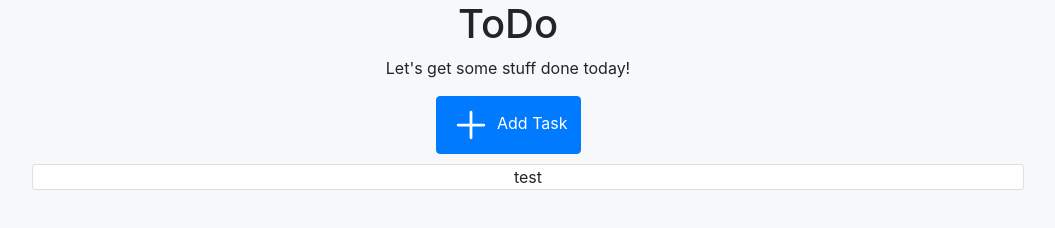
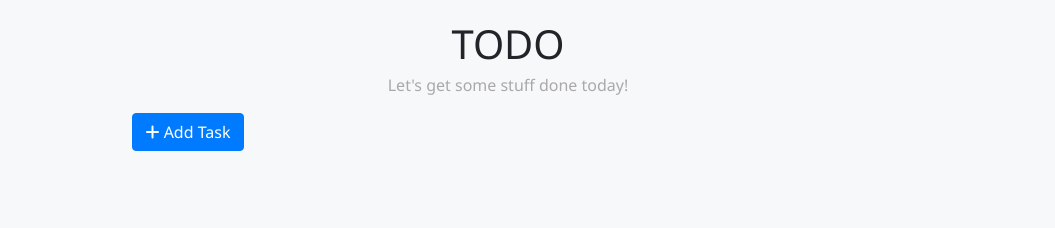
Before and after one commit to jdephil/ToDo-GC, a plain HTML site: page index.html in a window 1280 px wide. Shown: the whole page, without its empty margins (132-1187 px from the left). Drawn offline with nearby package versions, Linux system fonts and the light colour scheme.

Commit message:
styling 80%

```diff
--- a/index.html
+++ b/index.html
@@ -12,14 +12,19 @@
 </head>
 <body>
   <header>
-    <h1>ToDo</h1>
-    <p>Let's get some stuff done today!</p>
+    <h1>TODO</h1>
+    <h6>Let's get some stuff done today!</h6>
   </header>
+
+
+  <main id="mainDiv">
     <div id="addTaskDiv">
-    <button id="addBtn" class="btn btn-primary">
-      <img src="assets/plus.svg" alt="plus sign">
+      <div id="addBtnDiv">
+        <button id="addBtn" class="btn btn-primary ">
+          <i class="fas fa-plus"></i>
           Add Task
         </button>
+      </div>
 
       <div id="formDiv">
         <form>
@@ -35,16 +40,16 @@
             id="taskDate"
           >
           </input>
-        <button id="submitBtn" type="submit">Submit</button>
+          <button class="btn btn-outline-primary btn-sm" id="submitBtn" type="submit">Add</button>
         </form>
       </div>
     </div>
 
-  <main id="mainDiv">
+    <div id="todoDiv">
       <ul id="todoList">
-      <li class="liItems card">test</li>
+
       </ul>
-
+    </div>
   </main>
 </body>
 </html>
--- a/style.css
+++ b/style.css
@@ -1,6 +1,12 @@
 body {
   text-align: center;
   background-color: #F7F8F9;
+  font-family: 'Segoe UI', Tahoma, Geneva, Verdana, sans-serif;
+  margin: 20px 0;
+}
+
+h6 {
+  color: darkgray;
 }
 
 li {
@@ -12,14 +18,33 @@ li {
   color: rgb(158, 158, 158);
 }
 
-.green {
-  color: green;
+#mainDiv {
+  display: grid;
+  grid-template-columns: repeat(12, 1fr);
+  grid-template-rows: auto;
+}
+
+#addBtnDiv {
+
+  grid-column: 3;
+
+}
+
+#addTaskDiv {
+  grid-column: 2 / 6;
 }
 
 #addBtn {
-
+  margin: 10px 0;
 }
 
 #formDiv {
   display: none;
+  grid-column: 3 / 6;
+  grid-row: 2;
 }
+
+#todoDiv {
+  grid-row: 2;
+  grid-column: 2 / 12;
+}
```
Also changed, not shown: assets/arrows-sort.svg (deleted), assets/circle-check.svg (deleted), assets/plus.svg (deleted), assets/x.svg (deleted). Lines whose indentation alone changed are shown as unchanged.
